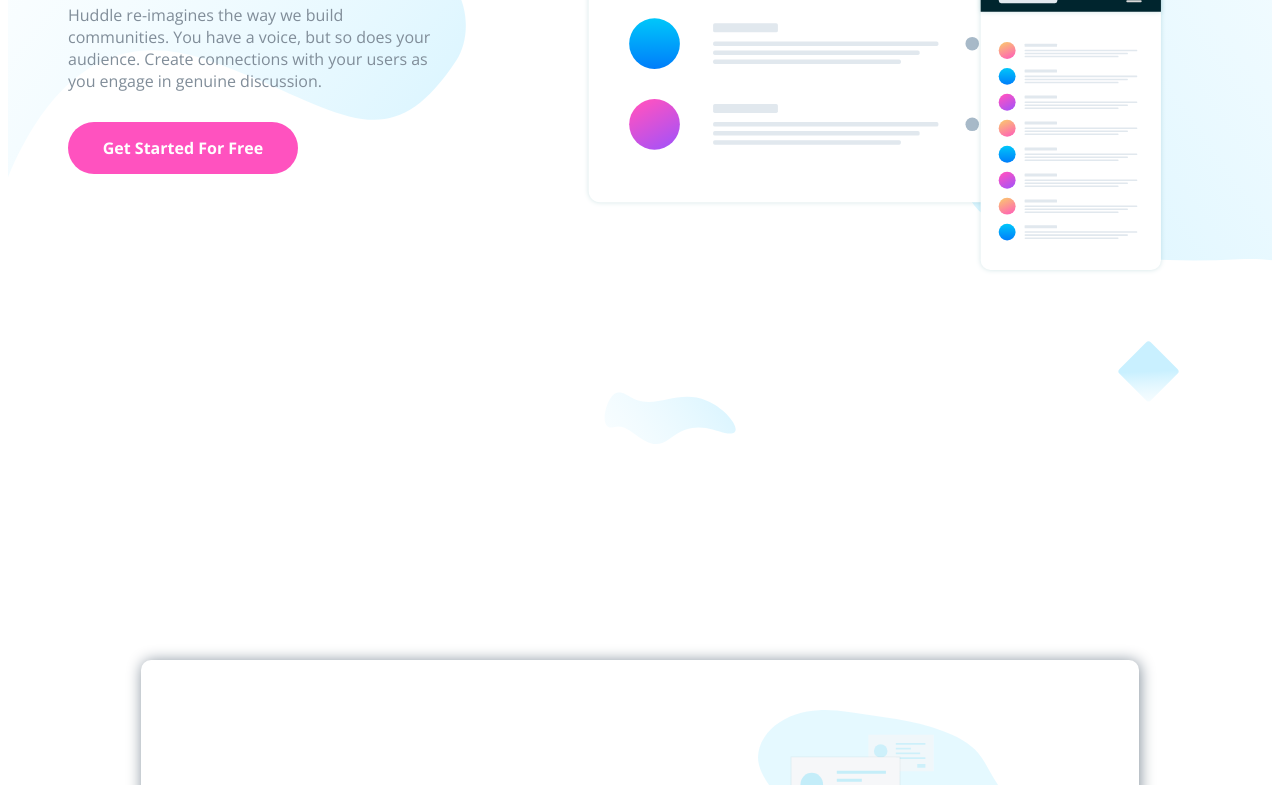
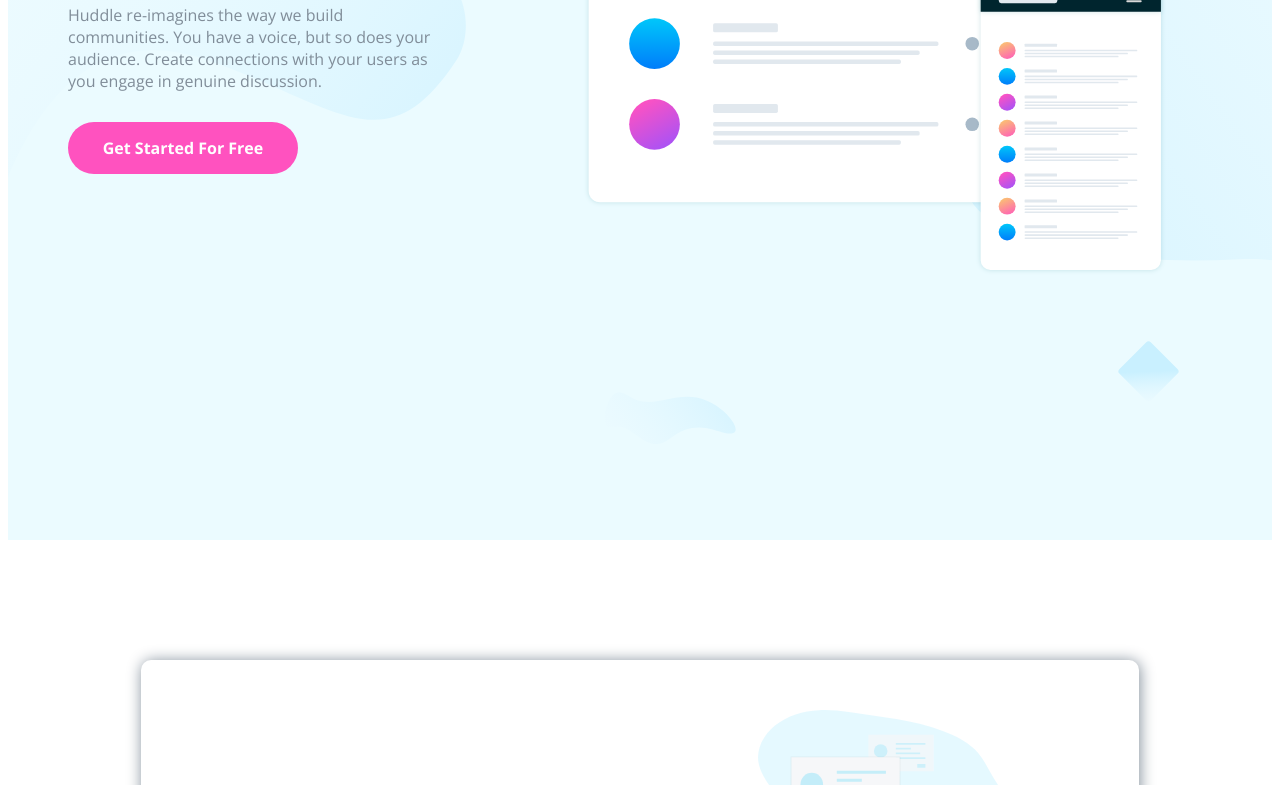
Before and after one commit to rishavdhungel/Huddle-landing, a plain HTML site: page index.html in a window 1280 px wide. Shown: the part 308-1093 px from the top of the page. Drawn offline with nearby package versions, Linux system fonts and the light colour scheme.

Commit message:
added missing bg color

```diff
--- a/styles.css
+++ b/styles.css
@@ -21,6 +21,7 @@
     padding: 20px;
     flex-direction: column;
     justify-content: center;
+    background-color: var(--VeryPaleCyan);
 }
 
 .navigationBar{
```
